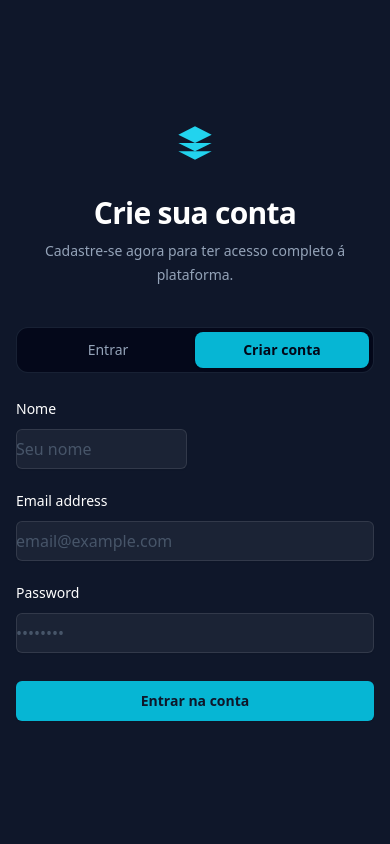
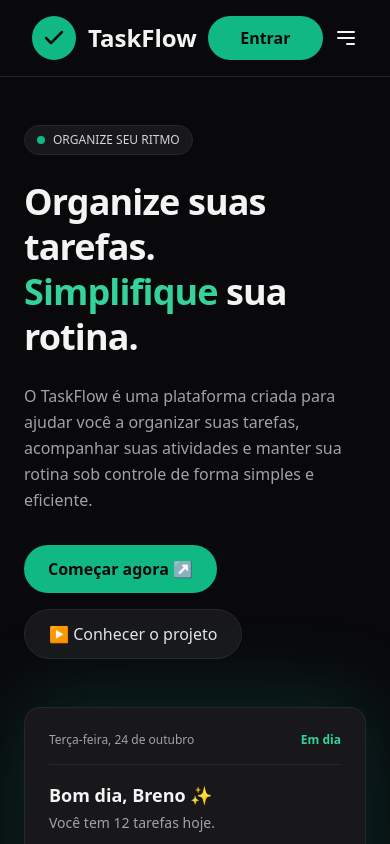
Before and after one commit to marcosilvadev22/to-do-list-full-stack, a React (Vite) app in the folder Frontend/: page / in a window 390 px wide. Shown: the top 844 px of the page. Built offline with nearby package versions, Linux system fonts and the light colour scheme.

Commit message:
melhorias nos arquivos principais, login e novas bibliotecas instaladas pra utilização de recursos.

```diff
--- a/Frontend/package.json
+++ b/Frontend/package.json
@@ -18,6 +18,7 @@
     "radix-ui": "^1.6.4",
     "react": "^19.2.7",
     "react-dom": "^19.2.7",
+    "react-router-dom": "^7.18.2",
     "shadcn": "^4.13.1",
     "tailwind-merge": "^3.6.0",
     "three": "^0.185.1",
--- a/Frontend/src/App.tsx
+++ b/Frontend/src/App.tsx
@@ -1,18 +1,17 @@
+import Home from "./components/initialPage/Home";
 //import Home from "./components/Home";
-import { useState } from "react";
-import Login from "./components/initialPage/Login";
-import Home from "./components/Home";
 
 export default function App() {
-  const [isLoggedIn, setInLoggedIn] = useState(false);
+  // const [isLoggedIn, setInLoggedIn] = useState(false);
   return (
     <>
-    {!isLoggedIn ? (
+    <Home />
+    {/* {!isLoggedIn ? (
       <Login onLogin={() => {
         setInLoggedIn(true);
       }}
       />
-    ): <Home />}
+    ): <Home />} */}
     </>
 
   );
--- a/Frontend/src/components/initialPage/Login.tsx
+++ b/Frontend/src/components/initialPage/Login.tsx
@@ -19,7 +19,6 @@ export default function Login({ onLogin }: LoginProps) {
     try {
       if (isLogin) {
         const userData = await loginRequest(email, password);
-        console.log(userData);
         onLogin(userData.user.name, userData.user.email);
       } else {
         const userData = await createContaRequest(name, email, password);
--- a/Frontend/src/components/initialPage/NavbarHome.tsx
+++ b/Frontend/src/components/initialPage/NavbarHome.tsx
@@ -1,104 +1,35 @@
-import { Bell, Plus } from 'lucide-react';
+const CheckIcon = () => (
+  <svg width="24" height="24" viewBox="0 0 24 24" fill="none" xmlns="http://www.w3.org/2000/svg">
+    <path d="M20 6L9 17L4 12" stroke="#09090b" strokeWidth="2.5" strokeLinecap="round" strokeLinejoin="round"/>
+  </svg>
+);
 
-export default function NavbarHome() {
-  const navigation = [
-    { name: 'Dashboard', href: '#', current: true },
-    { name: 'Team', href: '#', current: false },
-    { name: 'Projects', href: '#', current: false },
-    { name: 'Calendar', href: '#', current: false },
-  ];
-
+export default function Navbar() {
   return (
-    // Fundo da página inteira (mais escuro)
-    <div className="min-h-screen bg-[#0f172a] font-sans">
-
-      {/* Barra de Navegação (um tom de azul um pouco mais claro que o fundo) */}
-      <nav className="bg-[#1e293b] border-b border-slate-800">
-        <div className="mx-auto max-w-7xl px-4 sm:px-6 lg:px-8">
-          <div className="flex h-16 items-center justify-between">
-
-            {/* Lado Esquerdo: Logo e Links */}
-            <div className="flex items-center">
-
-              {/* Logo */}
-              <div className="shrink-0">
-                <svg className="h-8 w-auto text-indigo-500" fill="currentColor" viewBox="0 0 24 24">
-                  <path d="M12 2L2 7l10 5 10-5-10-5zM2 17l10 5 10-5M2 12l10 5 10-5" />
-                </svg>
+    <nav className="bg-zinc-950 px-8 py-4 flex items-center justify-between font-sans border-b border-zinc-800">
+      <div className="flex items-center gap-3">
+        <div className="bg-emerald-500 rounded-full p-2.5 flex items-center justify-center">
+          <CheckIcon />
         </div>
-
-              {/* Links Principais */}
-              <div className="hidden md:block">
-                <div className="ml-10 flex items-baseline space-x-4">
-                  {navigation.map((item) => (
-                    <a
-                      key={item.name}
-                      href={item.href}
-                      className={`rounded-md px-3 py-2 text-sm font-medium transition-colors ${
-                        item.current
-                          ? 'bg-slate-900 text-white'
-                          : 'text-slate-300 hover:bg-slate-800 hover:text-white'
-                      }`}
-                      aria-current={item.current ? 'page' : undefined}
-                    >
-                      {item.name}
-                    </a>
-                  ))}
+        <span className="text-zinc-100 text-2xl font-bold">TaskFlow</span>
       </div>
+      <div className="hidden md:flex items-center gap-10">
+        <a href="#inicio" className="text-zinc-400 font-medium hover:text-zinc-100 transition-colors">Início</a>
+        <a href="#sobre" className="text-zinc-400 font-medium hover:text-zinc-100 transition-colors">Sobre</a>
+        <a href="#recursos" className="text-zinc-400 font-medium hover:text-zinc-100 transition-colors">Recursos</a>
       </div>
-            </div>
-
-            {/* Lado Direito: Botão, Sino de Notificação e Perfil */}
-            <div className="hidden md:block">
-              <div className="ml-4 flex items-center md:ml-6 gap-x-4">
-
-                {/* Botão "New Job" (Ação Rápida) */}
-                <button
-                  type="button"
-                  className="inline-flex items-center gap-x-1.5 rounded-md bg-indigo-500 px-3 py-2 text-sm font-semibold text-white shadow-sm hover:bg-indigo-400 focus-visible:outline focus-visible:outline-2 focus-visible:outline-offset-2 focus-visible:outline-indigo-500 transition-colors"
-                >
-                  <Plus className="-ml-0.5 h-5 w-5" aria-hidden="true" />
-                  New Job
-                </button>
-
-                {/* Ícone de Notificação (Sino) */}
-                <button
-                  type="button"
-                  className="relative rounded-full bg-[#1e293b] p-1 text-slate-400 hover:text-white focus:outline-none focus:ring-2 focus:ring-white focus:ring-offset-2 focus:ring-offset-slate-800 transition-colors"
-                >
-                  <span className="sr-only">View notifications</span>
-                  <Bell className="h-6 w-6" aria-hidden="true" />
-                </button>
-
-                {/* Avatar do Usuário */}
-                <div className="relative ml-3">
       <div>
-                    <button className="relative flex max-w-xs items-center rounded-full bg-[#1e293b] text-sm focus:outline-none focus:ring-2 focus:ring-white focus:ring-offset-2 focus:ring-offset-slate-800">
-                      <span className="sr-only">Open user menu</span>
-                      <img
-                        className="h-8 w-8 rounded-full"
-                        src="https://images.unsplash.com/photo-1472099645785-5658abf4ff4e?ixlib=rb-1.2.1&ixid=eyJhcHBfaWQiOjEyMDd9&auto=format&fit=facearea&facepad=2&w=256&h=256&q=80"
-                        alt="Avatar do Usuário"
-                      />
+        <button className="bg-emerald-500 text-zinc-950 font-semibold rounded-full px-8 py-2.5 hover:bg-emerald-400 transition-colors">
+          Entrar
         </button>
       </div>
-                </div>
-
-              </div>
-            </div>
-
-          </div>
+      <div className="md:hidden flex items-center">
+        <button className="text-zinc-100 focus:outline-none">
+          <svg className="w-6 h-6" fill="none" stroke="currentColor" viewBox="0 0 24 24">
+            <path strokeLinecap="round" strokeLinejoin="round" strokeWidth="2" d="M4 6h16M4 12h16m-7 6h7"></path>
+          </svg>
+        </button>
       </div>
     </nav>
-
-      {/* Área de Conteúdo Principal */}
-      <main>
-        <div className="mx-auto max-w-7xl py-6 sm:px-6 lg:px-8">
-          {/* Placeholder tracejado igual ao do print */}
-          <div className="h-96 rounded-xl border-2 border-dashed border-slate-800 bg-slate-900/20"></div>
-        </div>
-      </main>
-
-    </div>
   );
 }
```
Also changed, not shown: 1 other file (tests, documents, lock files or other folders). Lines whose indentation alone changed are shown as unchanged.
